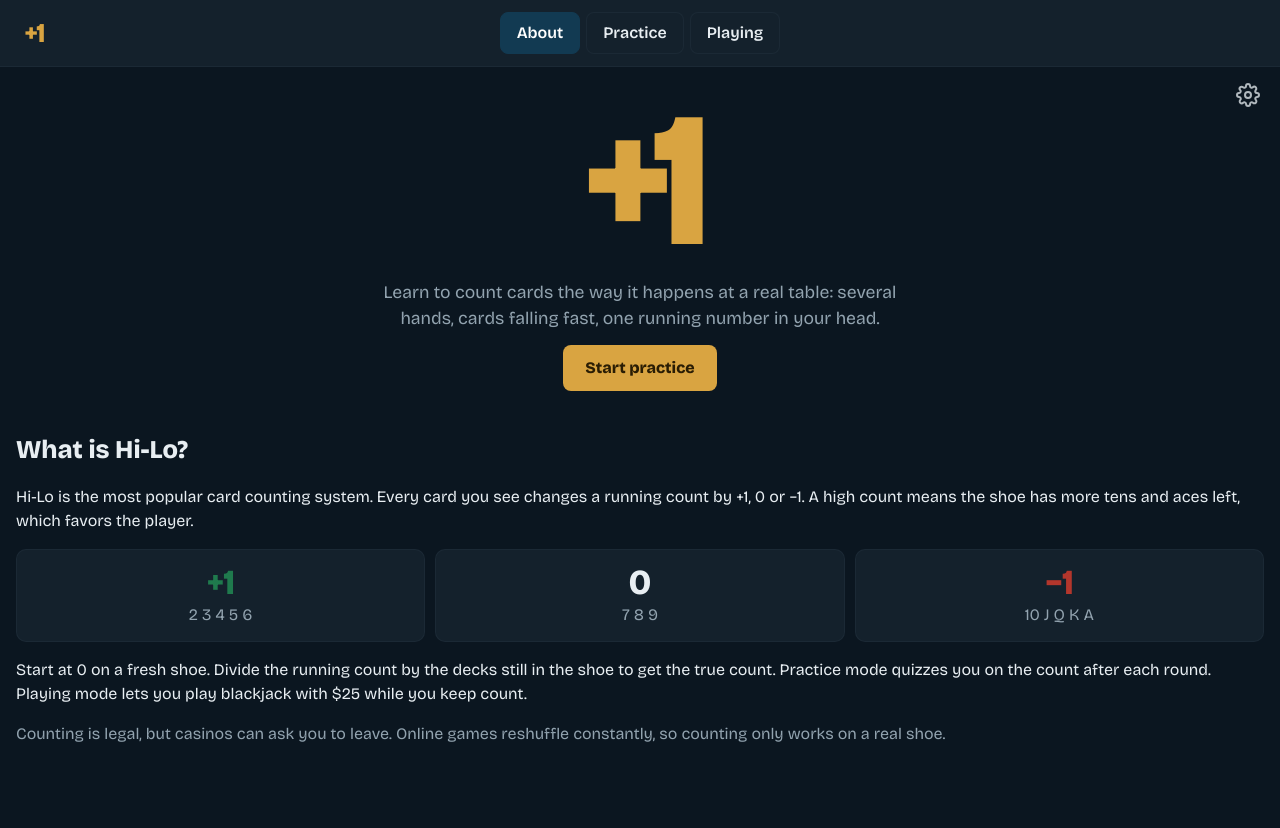
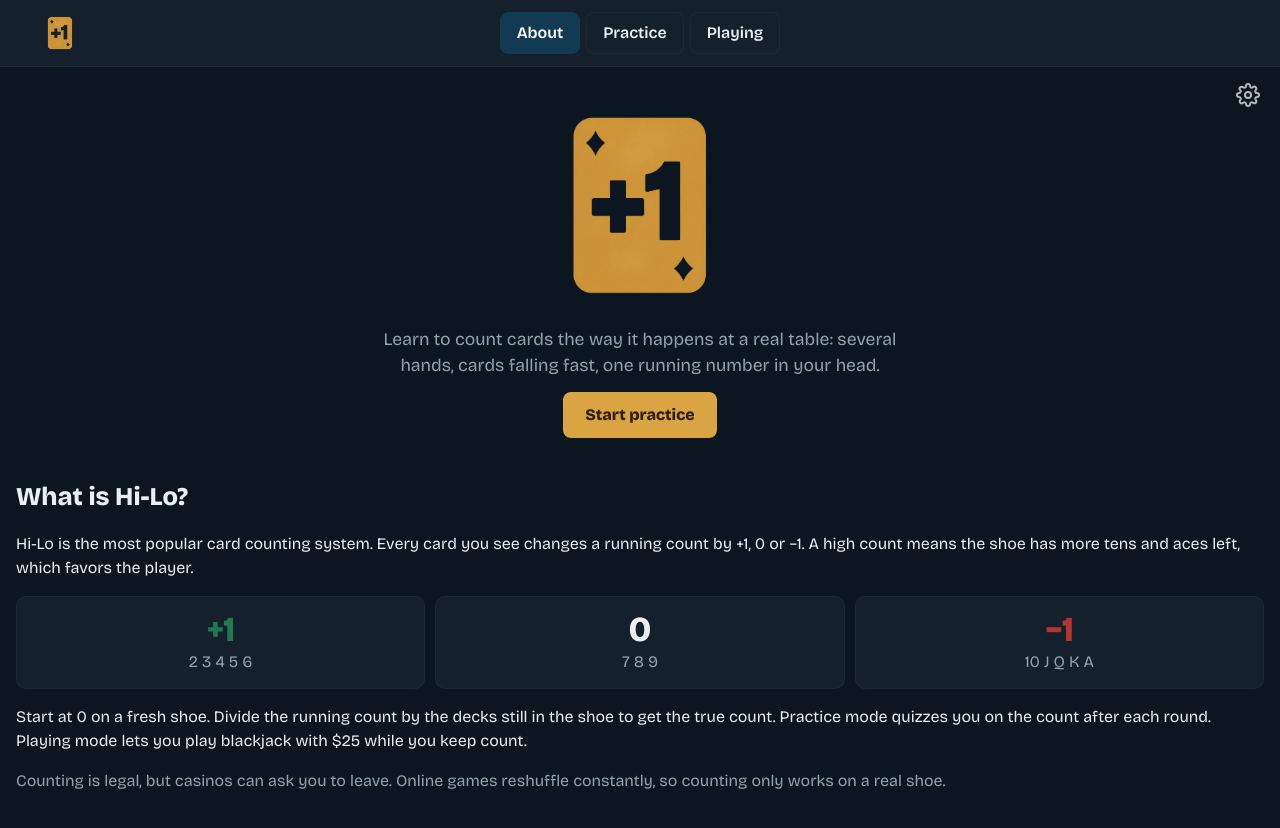
Before and after one commit to DaniilAndreyev/plus-one, a React (Vite) app: page / in a window 1280 px wide. Shown: the top 828 px of the page. Before the commit the page ends 802 px from the top, so only its background shows below. Built offline with nearby package versions, Linux system fonts and the light colour scheme.

Commit message:
feat: Update the navbar and about to use new logo

```diff
--- a/index.html
+++ b/index.html
@@ -3,7 +3,7 @@
   <head>
     <meta charset="UTF-8" />
     <meta name="viewport" content="width=device-width, initial-scale=1, viewport-fit=cover" />
-    <link rel="icon" type="image/png" href="/res/plusonelogo.png" />
+    <link rel="icon" type="image/png" href="/res/favicon.png" />
     <link href="https://fonts.googleapis.com/css2?family=Bricolage+Grotesque:wght@400;600;800&display=swap" rel="stylesheet" />
     <title>+1</title>
   </head>
--- a/src/App.tsx
+++ b/src/App.tsx
@@ -13,7 +13,7 @@ export default function App() {
     <SettingsProvider>
       <header>
         <a className="logo" href="#about">
-          +1
+          <img src="/res/plusonelogo.png" alt="Plus One home" />
         </a>
         <nav aria-label="Sections">
           <a href="#about" aria-current={current('about')}>
--- a/src/index.css
+++ b/src/index.css
@@ -6,7 +6,8 @@ html{scroll-padding-top:env(safe-area-inset-top,0px)}
 *{box-sizing:border-box}
 body{margin:0;background:var(--bg);color:var(--ink);font-family:"Bricolage Grotesque",system-ui,-apple-system,"Segoe UI",sans-serif;line-height:1.5}
 header{display:grid;grid-template-columns:1fr auto 1fr;align-items:center;gap:8px;padding:12px 24px;width:100%;border-bottom:1px solid var(--line);background:var(--surface)}
-.logo{font-weight:800;font-size:1.7rem;letter-spacing:-.04em;color:var(--brass-ink);text-decoration:none}
+.logo{display:block;color:var(--brass-ink);text-decoration:none}
+.logo img{display:block;width:72px;height:40px;object-fit:contain}
 nav{display:flex;gap:6px}
 nav a{padding:8px 16px;border:1px solid var(--line);border-radius:8px;color:var(--ink);text-decoration:none;font-weight:600;background:var(--surface)}
 nav a[aria-current="page"]{background:#123a52;color:#fff;border-color:#123a52}
@@ -14,6 +15,7 @@ a:focus-visible,button:focus-visible,input:focus-visible{outline:3px solid var(-
 main{max-width:1320px;margin:0 auto;padding:0 16px 40px}
 .view{display:none}.view.on{display:block}
 .hero{padding:28px 0 8px;text-align:center}
+.hero-logo{display:block;width:min(100%,520px);max-height:220px;object-fit:contain;margin:0 auto}
 .hero .n{font-size:clamp(6rem,26vw,12rem);font-weight:800;line-height:.9;letter-spacing:-.06em;color:var(--brass-ink);margin:0}
 .hero p{max-width:46ch;margin:12px auto;color:var(--mute);font-size:1.1rem}
 h2{font-size:1.6rem;margin:32px 0 8px}
--- a/src/pages/About.tsx
+++ b/src/pages/About.tsx
@@ -4,7 +4,7 @@ export default function About({ active }: { active: boolean }) {
   return (
     <section id="about" className={'view' + (active ? ' on' : '')}>
       <div className="hero">
-        <h1 className="n">+1</h1>
+        <img className="hero-logo" src="/res/plusonelogo.png" alt="+1 Hi-Lo card counting trainer" />
         <p>
           Learn to count cards the way it happens at a real table: several hands, cards falling fast, one running
           number in your head.
```
Also changed, not shown: public/res/favicon.png (added).
